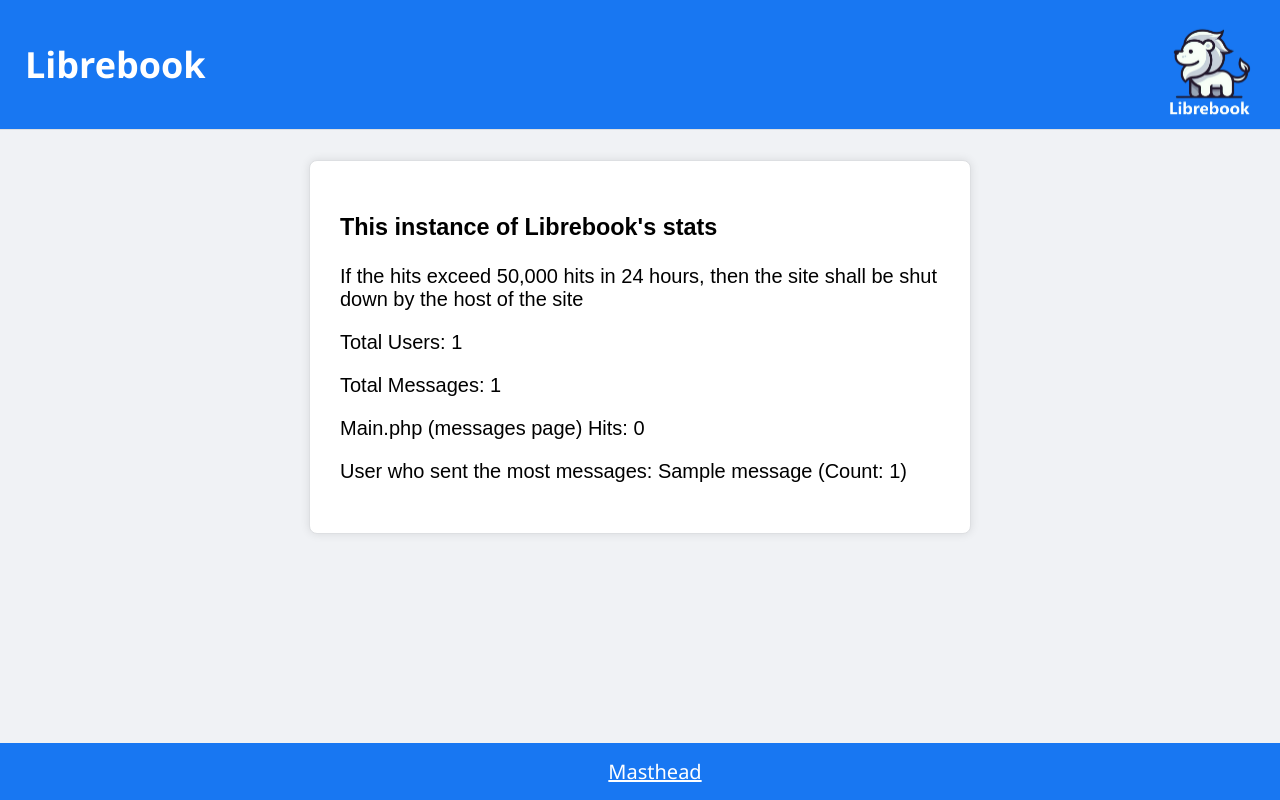
After one commit to therandomspoon/Librebook, a PHP site: page /stats.php in a window 1280 px wide. The commit adds this page. Run offline with PHP 8.4, Linux system fonts and the light colour scheme; tables that the repository leaves empty hold one stand-in row (values such as "Sample post").

Commit message:
updates for funnies

```diff
--- /dev/null
+++ b/stats.php
@@ -0,0 +1,58 @@
+<?php
+include 'config.php';
+
+$hitCounterFile = 'mainhitcounter.txt';
+$hitCount = (int)file_get_contents($hitCounterFile);
+file_put_contents($hitCounterFile, $hitCount);
+$usersQuery = $pdo->query("SELECT COUNT(*) as userCount FROM users");
+$userData = $usersQuery->fetch(PDO::FETCH_ASSOC);
+$userCount = $userData['userCount'];
+$messagesQuery = $pdo->query("SELECT COUNT(*) as messageCount FROM messages");
+$messageData = $messagesQuery->fetch(PDO::FETCH_ASSOC);
+$messageCount = $messageData['messageCount'];
+$mostCommonUsernameQuery = $pdo->query("SELECT name, COUNT(*) as nameCount FROM messages GROUP BY name ORDER BY nameCount DESC LIMIT 1");
+$mostCommonUsernameData = $mostCommonUsernameQuery->fetch(PDO::FETCH_ASSOC);
+$mostCommonUsername = $mostCommonUsernameData['name'];
+$mostCommonUsernameCount = $mostCommonUsernameData['nameCount'];
+?>
+<!DOCTYPE html>
+<html lang="en">
+<style>
+    #sendamess, #messages {
+        font-size: 20px;
+    }
+    img {
+        width: 600px;
+        height: 500px;
+    }
+</style>
+<head>
+    <meta charset="UTF-8">
+    <meta name="viewport" content="width=device-width, initial-scale=1.0">
+    <title>librebook</title>
+    <script src="https://code.jquery.com/jquery-3.6.0.min.js"></script>
+    <link rel="stylesheet" href="../css/mainsite.css">
+</head>
+<body>
+    <section id="head">
+        <img src="../images/librebook1.png" style="height: 125px; width: 125px; float: right;">
+        <h1 id="headl">Librebook</h1>
+    </section>
+    <section id="sendamess">
+        <section id="messages">
+            <h1>This instance of Librebook's stats</h1>
+            <p>If the hits exceed 50,000 hits in 24 hours, then the site shall be shut down by the host of the site</p>
+            <?php
+            echo "<p>Total Users: $userCount</p>";
+            echo "<p>Total Messages: $messageCount</p>";
+            echo "<p>Main.php (messages page) Hits: $hitCount</p>";
+            echo "<p>User who sent the most messages: $mostCommonUsername (Count: $mostCommonUsernameCount)</p>";
+            ?>
+        </section>
+        <br></br>
+    </section>
+    <div class="creditbar">
+        <a href="../masthead.html" id="excempta">Masthead</a>
+    </div>
+</body>
+</html>
```
Also changed, not shown: main.php (+10 -0 lines).
